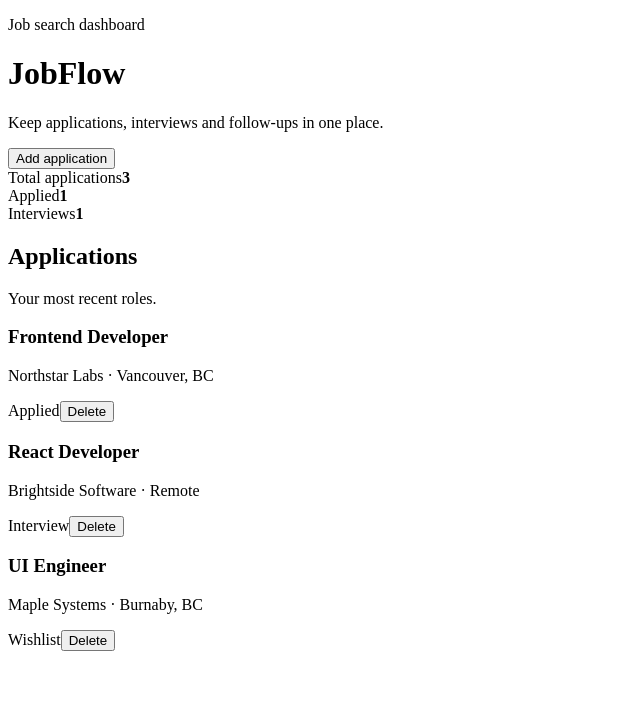
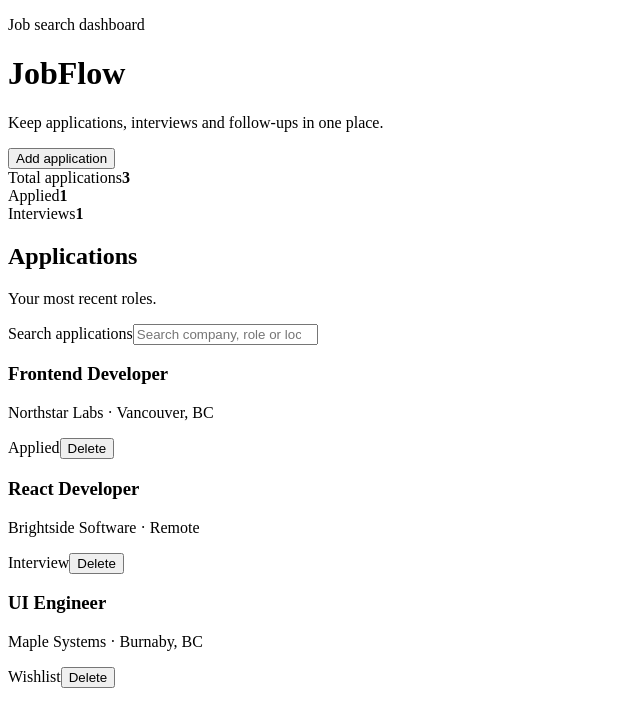
Before and after one commit to RimzimM/jobflow-ai-job-tracker, a React (Vite) app: page / in a window 1280 px wide. Shown: the top 726 px of the page, without its empty margins (0-640 px from the left). Built offline with nearby package versions, Linux system fonts and the light colour scheme; the HTML template or start-up script is replaced by a standard one.

Commit message:
add application search

```diff
--- a/src/App.tsx
+++ b/src/App.tsx
@@ -1,4 +1,4 @@
-import { useState } from 'react'
+import { useMemo, useState } from 'react'
 import ApplicationForm from './components/ApplicationForm'
 import StatCard from './components/StatCard'
 import { applications as initialApplications } from './data/applications'
@@ -7,8 +7,21 @@ import type { JobApplication } from './types/application'
 function App() {
   const [applications, setApplications] = useState(initialApplications)
   const [showForm, setShowForm] = useState(false)
+  const [searchTerm, setSearchTerm] = useState('')
   const appliedCount = applications.filter((job) => job.status === 'Applied').length
   const interviewCount = applications.filter((job) => job.status === 'Interview').length
+
+  const visibleApplications = useMemo(() => {
+    const query = searchTerm.trim().toLowerCase()
+
+    if (!query) return applications
+
+    return applications.filter((job) =>
+      [job.role, job.company, job.location].some((value) =>
+        value.toLowerCase().includes(query),
+      ),
+    )
+  }, [applications, searchTerm])
 
   const addApplication = (application: JobApplication) => {
     setApplications((current) => [application, ...current])
@@ -44,10 +57,19 @@ function App() {
             <h2>Applications</h2>
             <p>Your most recent roles.</p>
           </div>
+          <label className="search-field">
+            <span className="sr-only">Search applications</span>
+            <input
+              type="search"
+              placeholder="Search company, role or location"
+              value={searchTerm}
+              onChange={(event) => setSearchTerm(event.target.value)}
+            />
+          </label>
         </div>
 
         <div className="application-list">
-          {applications.map((job) => (
+          {visibleApplications.length > 0 ? visibleApplications.map((job) => (
             <article className="application-row" key={job.id}>
               <div>
                 <h3>{job.role}</h3>
@@ -60,7 +82,9 @@ function App() {
                 </button>
               </div>
             </article>
-          ))}
+          )) : (
+            <p className="empty-state">No applications match your search.</p>
+          )}
         </div>
       </section>
     </main>
```
